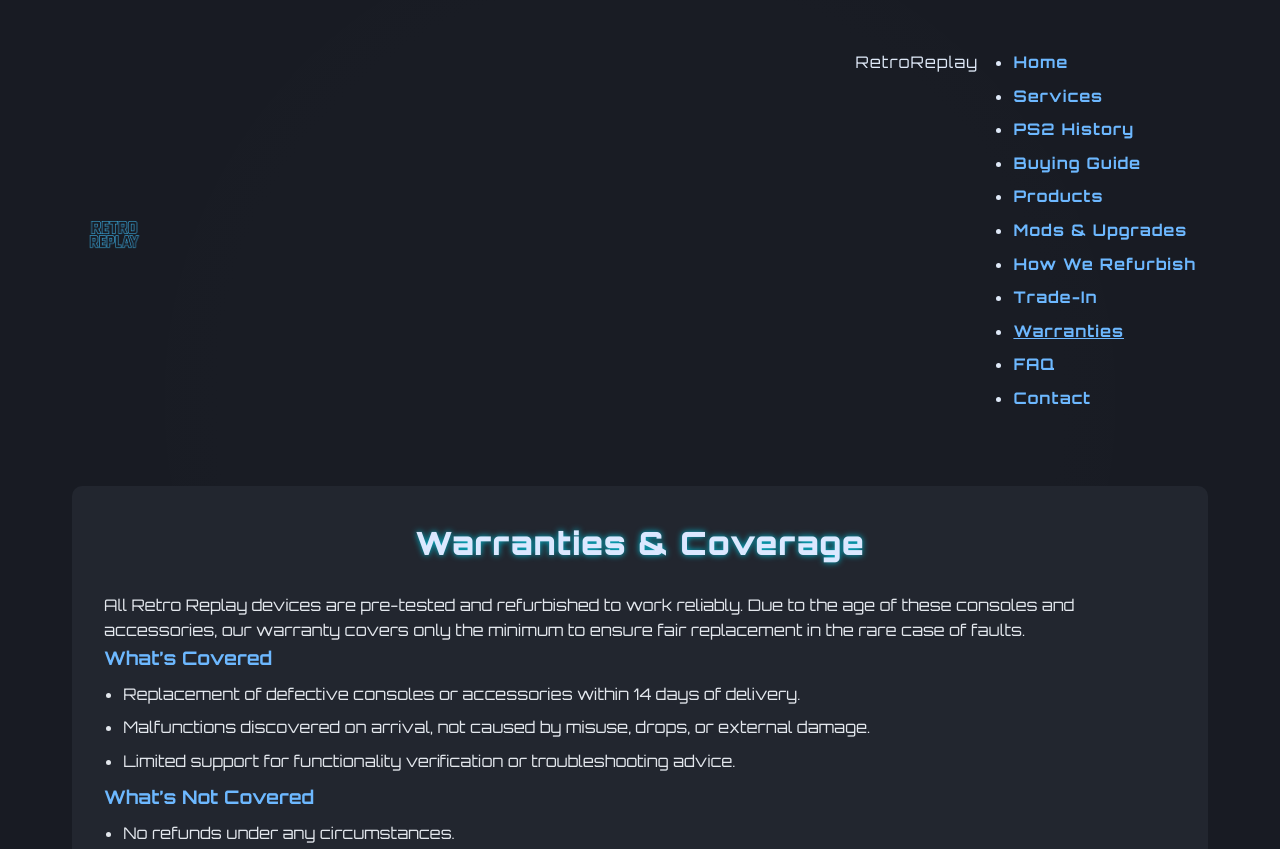
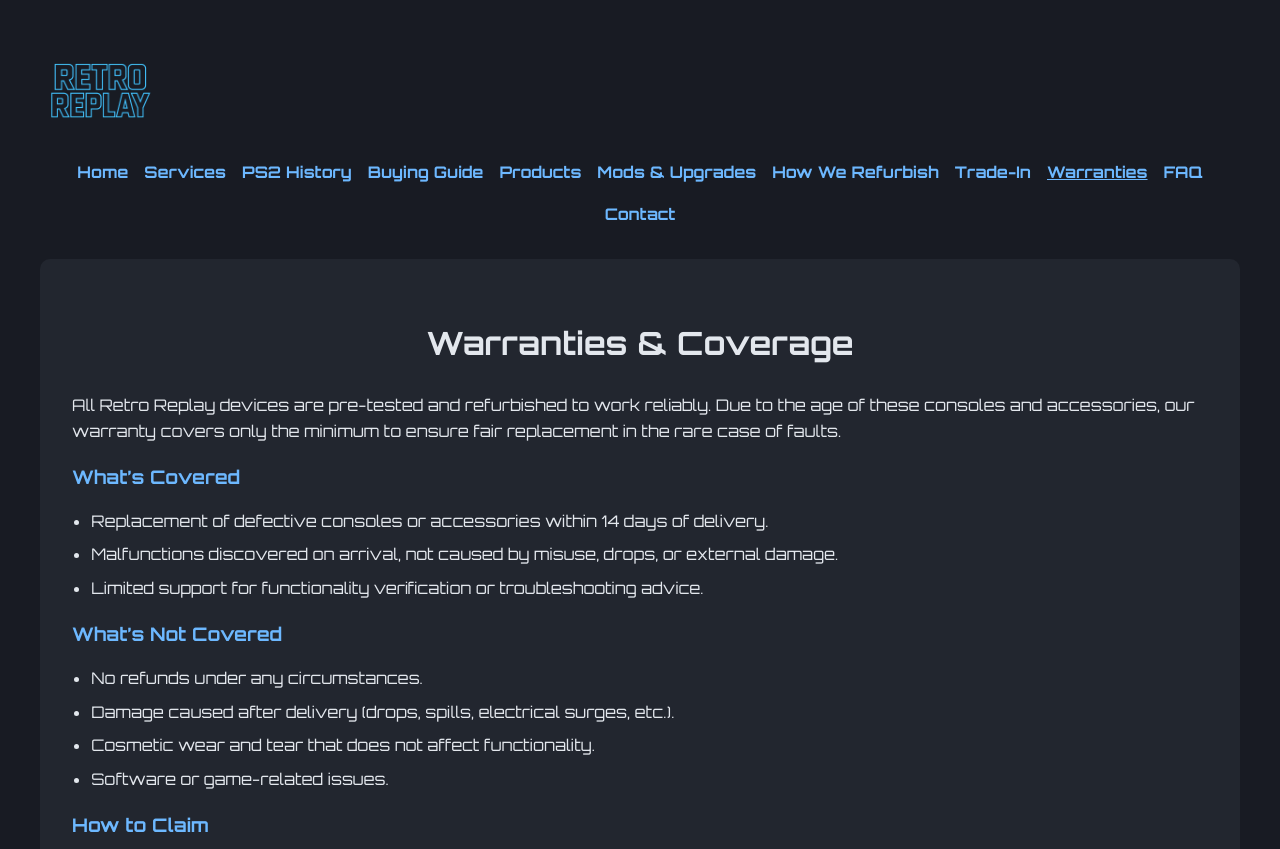
Before and after one commit to Taccountant2026/retro-replay, a plain HTML site: page warranties.html in a window 1280 px wide. Shown: the top 849 px of the page. Drawn offline with Linux system fonts and the light colour scheme.

Commit message:
Refactor header and navigation structure in warranties.html

```diff
--- a/warranties.html
+++ b/warranties.html
@@ -5,7 +5,6 @@
 <meta name="viewport" content="width=device-width,initial-scale=1">
 <title>Warranties — Retro Replay</title>
 <link href="https://fonts.googleapis.com/css2?family=Orbitron:wght@400;600;700;900&display=swap" rel="stylesheet">
-<link rel="stylesheet" href="style.css">
 <link rel="shortcut icon" href="assets/logo.png" type="image/x-icon">
 
 <style>
@@ -20,30 +19,41 @@
 
   .wrap { max-width:1200px; margin:0 auto; padding:2rem; }
 
+  /* ---- Header & Nav (matches other pages) ---- */
   header {
     display:flex;
     justify-content:space-between;
     align-items:center;
-    flex-wrap: wrap;
-    margin-bottom:3rem;
+    flex-wrap:wrap;
+    margin-bottom:2rem;
   }
 
-  .logo { max-height:60px; }
+  .logo {
+    height:120px;
+    width:auto;
+  }
 
   nav {
     display:flex;
     flex-wrap:wrap;
     justify-content:center;
+    margin-top:0.5rem;
     gap:1rem;
   }
+
   nav a {
     color:#6db8ff;
     text-decoration:none;
     font-weight:bold;
     transition:0.2s;
   }
-  nav a:hover, nav a.active { text-decoration:underline; }
 
+  nav a:hover,
+  nav a.active {
+    text-decoration:underline;
+  }
+
+  /* ---- Content ---- */
   .section-box {
     background:#22262f;
     padding:2rem;
@@ -74,8 +84,12 @@
     text-align:center;
     font-size:1.05rem;
   }
-  .contact-info strong { color:#6db8ff; }
 
+  .contact-info strong {
+    color:#6db8ff;
+  }
+
+  /* Ambient glow effect */
   .ambient {
     position:fixed;
     top:0; left:0; width:100%; height:100%;
@@ -84,12 +98,16 @@
     z-index:0;
     animation: pulse 5s infinite;
   }
-  @keyframes pulse { 0%,100%{opacity:0.02;} 50%{opacity:0.04;} }
+
+  @keyframes pulse {
+    0%,100%{opacity:0.02;}
+    50%{opacity:0.04;}
+  }
 
   @media(max-width:768px){
     .wrap { padding:1.2rem; }
     header { flex-direction:column; gap:1rem; }
-    .logo { max-height:50px; }
+    .logo { height:90px; }
     .section-title { font-size:1.5rem; }
   }
 </style>
@@ -104,21 +122,18 @@
 <header>
   <img src="assets/logo.png" alt="Retro Replay logo" class="logo">
 
-  <nav class="navbar">
-    <div class="nav-logo">RetroReplay</div>
-    <ul class="nav-links">
-      <li><a href="index.html">Home</a></li>
-      <li><a href="services.html">Services</a></li>
-      <li><a href="info.html">PS2 History</a></li>
-      <li><a href="buying-guide.html">Buying Guide</a></li>
-      <li><a href="products.html">Products</a></li>
-      <li><a href="mods-upgrades.html">Mods & Upgrades</a></li>
-      <li><a href="how-we-refurbish.html">How We Refurbish</a></li>
-      <li><a href="trade-in.html">Trade-In</a></li>
-      <li><a href="warranties.html" class="active">Warranties</a></li>
-      <li><a href="faq.html">FAQ</a></li>
-      <li><a href="contact.html">Contact</a></li>
-    </ul>
+  <nav>
+    <a href="index.html">Home</a>
+    <a href="services.html">Services</a>
+    <a href="info.html">PS2 History</a>
+    <a href="buying-guide.html">Buying Guide</a>
+    <a href="products.html">Products</a>
+    <a href="mods-upgrades.html">Mods & Upgrades</a>
+    <a href="how-we-refurbish.html">How We Refurbish</a>
+    <a href="trade-in.html">Trade-In</a>
+    <a href="warranties.html" class="active">Warranties</a>
+    <a href="faq.html">FAQ</a>
+    <a href="contact.html">Contact</a>
   </nav>
 </header>
 
```
